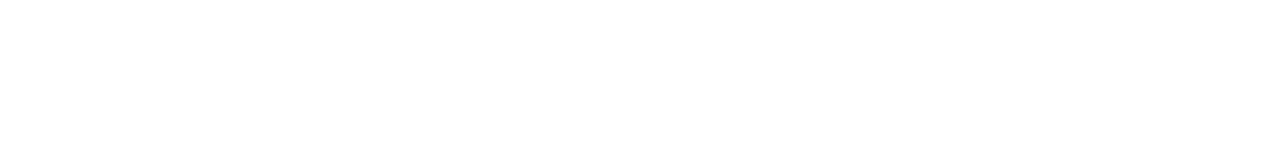
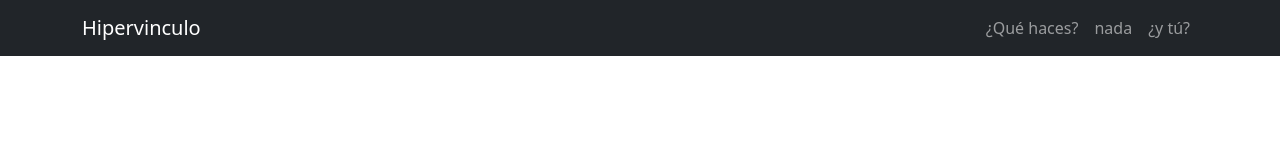
Before and after one commit to jlozano2002/programacion, a plain HTML site: page index.html in a window 1280 px wide. Drawn offline with nearby package versions, Linux system fonts and the light colour scheme.

Commit message:
actualizacion

```diff
--- a/index.html
+++ b/index.html
@@ -4,9 +4,40 @@
     <meta charset="UTF-8">
     <meta http-equiv="X-UA-Compatible" content="IE=edge">
     <meta name="viewport" content="width=device-width, initial-scale=1.0">
+    <!--Estilos CSS-->
+    <link rel="stylesheet" href="Estilos/estilos.css">
+    <link href="https://cdn.jsdelivr.net/npm/bootstrap@5.0.2/dist/css/bootstrap.min.css" rel="stylesheet"
+        integrity="sha384-EVSTQN3/azprG1Anm3QDgpJLIm9Nao0Yz1ztcQTwFspd3yD65VohhpuuCOmLASjC" crossorigin="anonymous">
+    <link rel="stylesheet" href="https://cdn.jsdelivr.net/npm/bootstrap-icons@1.3.0/font/bootstrap-icons.css">
     <title>HOLA MUNDO</title>
 </head>
 <body>
-
+    <!--Barra de navegacion-->
+    <nav class="navbar navbar-expand-lg bg-dark navbar-dark fixed-top">
+        <div class="container">
+            <a href="#" class="navbar-brand">Hipervinculo</a>
+            <button class="navbar-toggler" type="button" data-bs-toggle="collapse" data-bs-target="#navmenu">
+                <span class="navbar-toggler-icon"></span>
+            </button>
+            <!--Contenido menú hamnburguesa-->
+            <div class="collapse navbar-collapse" id="navmenu">
+                <ul class="navbar-nav ms-auto">
+                    <li class="nav-intem">
+                        <a href="#apredner" class="nav-link">¿Qué haces?</a>
+                    </li>
+                    <li class="nav-intem">
+                        <a href="#preguntas" class="nav-link">nada</a>
+                    </li>
+                    <li class="nav-intem">
+                        <a href="#instructores" class="nav-link">¿y tú?</a>
+                    </li>
+                </ul>
+            </div>
+        </div>
+    </nav>
+    <!-- JavaScript Bundle with Popper -->
+    <script src="https://cdn.jsdelivr.net/npm/bootstrap@5.0.2/dist/js/bootstrap.bundle.min.js"
+        integrity="sha384-MrcW6ZMFYlzcLA8Nl+NtUVF0sA7MsXsP1UyJoMp4YLEuNSfAP+JcXn/tWtIaxVXM"
+        crossorigin="anonymous"></script>
 </body>
 </html>
```
Also changed, not shown: Estilos/estilos.css (added), Img/fundamentals.svg (added), Img/react.svg (added), Img/showcase.svg (added).
